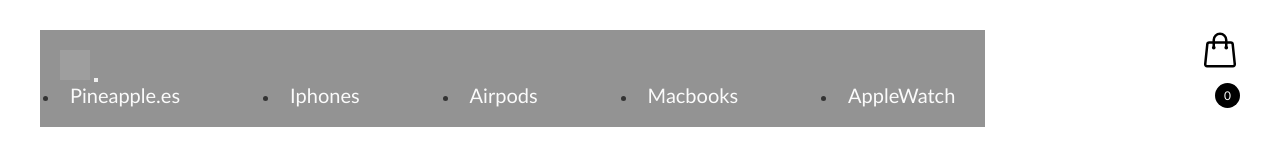
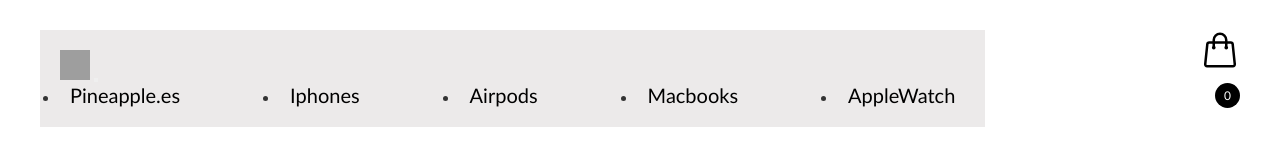
Before and after one commit to Bakkitaa/Pineapple.es, a plain HTML site: page index.html in a window 1280 px wide. Shown: the top 164 px of the page. Drawn offline with Linux system fonts and the light colour scheme; grey boxes are pictures that could not be loaded.

Commit message:
Avance prueba

```diff
--- a/style.css
+++ b/style.css
@@ -34,7 +34,7 @@
     display: flex;
     justify-content: space-between;
     align-items: center;
-    background-color: #939393;
+    background-color: #eceaea;
     padding: 20px 20px;
   }
 
@@ -50,7 +50,7 @@
   }
 
   .nav-link {
-    color: #fbfbfb;
+    color: #000000;
     text-decoration: none;
     font-size: 20px;
     padding: 5px 10px;
```
Also changed, not shown: index.html (line endings or trailing spaces).
